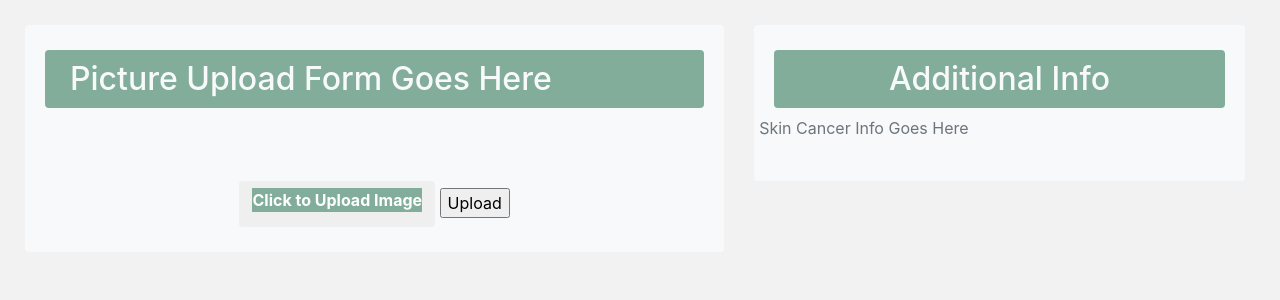
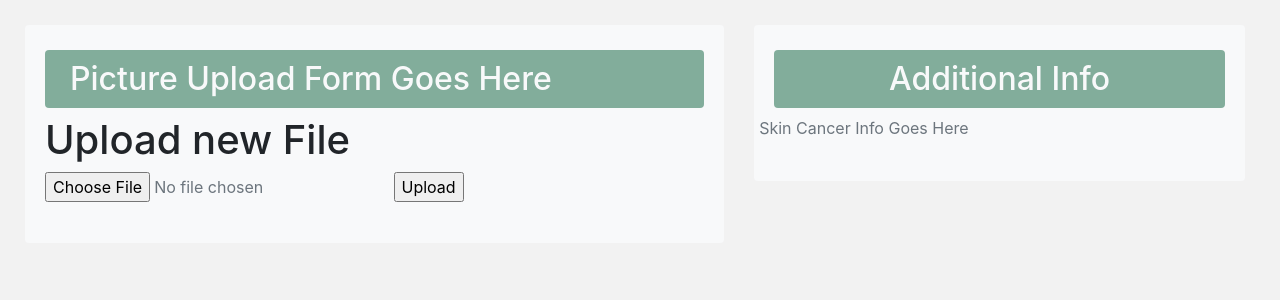
Before and after one commit to AndresgPotdevin/Skin-Cancer-Analysis, a Flask app: page / in a window 1280 px wide. Shown: the part 72-372 px from the top of the page. Run offline with Flask 2, Linux system fonts and the light colour scheme; some libraries are stand-ins or nearby versions.

Commit message:
fixed upload bug

```diff
--- a/app.py
+++ b/app.py
@@ -1,13 +1,72 @@
 import os
-from flask import Flask, request, render_template
+from flask import Flask, request, jsonify, render_template
+import numpy as np
+import keras
+from keras.preprocessing import image
+from keras import backend as K
 
 app = Flask(__name__)
+app.config['UPLOAD_FOLDER'] = 'uploads'
+
+model = None
+graph = None
 
 
-@app.route('/')
-def Home():
-    return render_template('home.html')
+def load_model():
+    global model
+    global graph
+    model = keras.models.load_model('static/models/sklesion_img.h5')
+    graph = K.get_session().graph
 
+
+dx = ['akiec', 'bcc', 'bkl', 'df', 'mel', 'nv', 'vasc']
+
+
+def predict(image_path):
+    K.clear_session()
+    model = keras.models.load_model('static/models/sklesion_img.h5')
+    print()
+    image_size = (200, 200)
+    img = image.load_img(image_path, target_size=image_size)
+    x = image.img_to_array(img)
+    x = np.expand_dims(x, axis=0)
+    predictions = list(model.predict(x)[0])
+
+    return predictions
+
+
+@app.route('/', methods=['GET', 'POST'])
+def upload_file():
+
+    data = {"success": False}
+
+    if request.method == 'POST':
+        print(request)
+
+        if request.files.get('file'):
+            file = request.files['file']
+
+            filename = file.filename
+
+            filepath = os.path.join(app.config['UPLOAD_FOLDER'], filename)
+
+            file.save(filepath)
+
+            image_size = (200, 200)
+            predictions = predict(filepath)
+
+            return jsonify([int(p) for p in predictions])
+    #return '''
+    #<!doctype html>
+    #<title>Upload new File</title>
+    #<h1>Upload new File</h1>
+    #<form method=post enctype=multipart/form-data>
+      #<p><input type=file name=file>
+         #<input type=submit value=Upload>
+    #</form>
+    #'''
+
+    return render_template("home.html")
 
 if __name__ == '__main__':
     app.run(debug=True)
--- a/templates/home.html
+++ b/templates/home.html
@@ -52,12 +52,20 @@
           <div class="container-fluid" id="main">
             <h2>Picture Upload Form Goes Here</h2>
 
-            <div class = "container-fluid" id="img_upload">
+            <!-- <div class = "container-fluid" id="img_upload">
             <p><img id="output" width="200" /></p>
-            <p><form method = post enctype=multi-part/form-data><input type="file"  accept="image/*" name="image" id="file"  onchange="loadFile(event)" style="display: none;"></p></form>
+            <p><form method = post enctype=multi-part/form-data><input type="file"  accept="image/*" name="image" id="file"  onchange="loadFile(event)" style="display: none;"></p>
             <button type="button" class="btn btn-default"><label for="file" style="cursor: pointer;">Click to Upload Image</label></button>
-            <input type=submit value=Upload>
-          </div>
+            <input type=submit value=Upload></form>
+          </div> -->
+
+
+            <title>Upload new File</title>
+            <h1>Upload new File</h1>
+            <form method=post enctype=multipart/form-data>
+              <p><input type=file name=file>
+                 <input type=submit value=Upload>
+            </form>
 
             <script>
             var loadFile = function(event) {
```
Also changed, not shown: uploads/choropleth.PNG (added).
